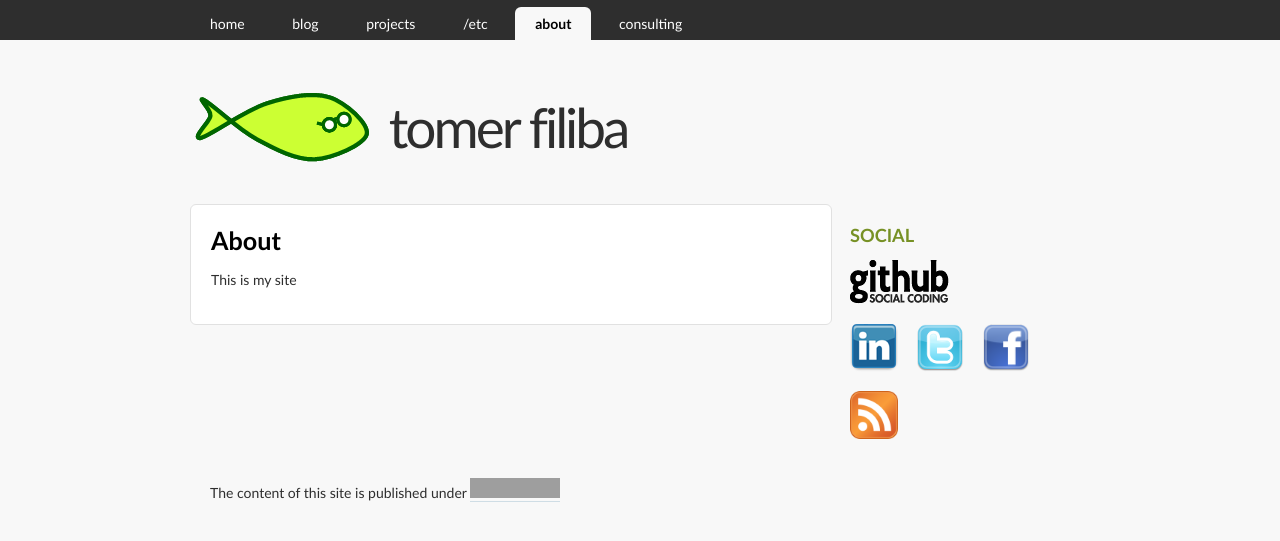
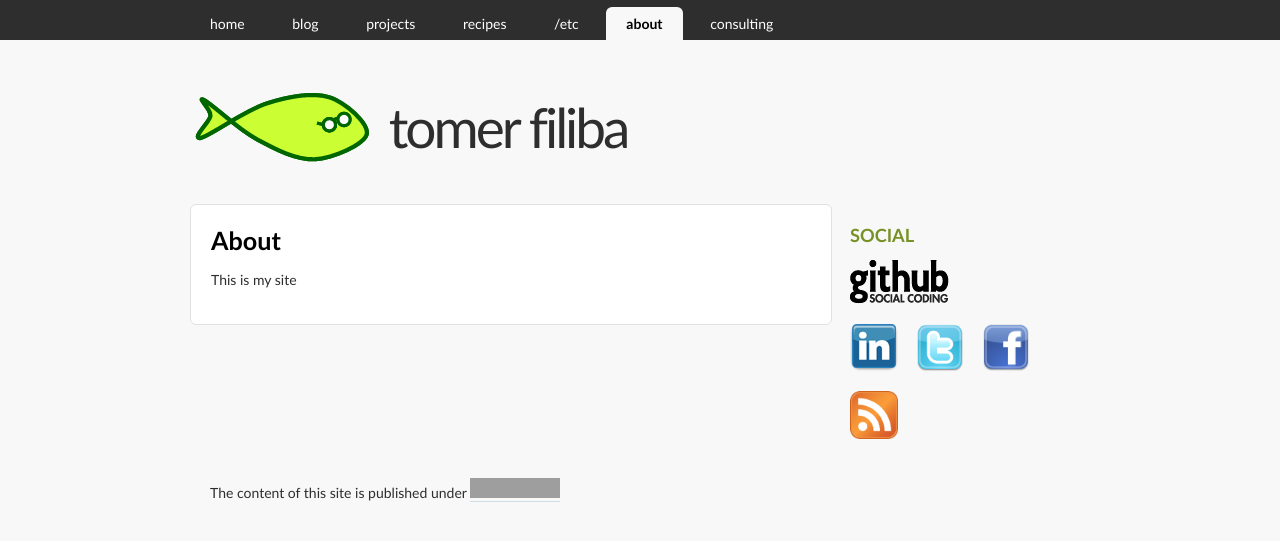
Before and after one commit to tomerfiliba/tomerfiliba.github.io, a Jekyll site: the page built from etc/about.md, in a window 1280 px wide. Shown: the top 541 px of the page. Built offline with Jekyll 4.4.1, drawn with Linux system fonts in a browser that asks for light colours; Markdown is read by kramdown in place of the engine named in the settings; grey boxes are pictures that could not be loaded.

Commit message:
moving stuff

```diff
--- a/_layouts/default.html
+++ b/_layouts/default.html
@@ -45,6 +45,12 @@
                             <li><a href="/projects">projects</a></li>
                         {% endif %}
 
+                        {% if page.section == "recipes" %}
+                            <li><a class="selected" href="/recipes">recipes</a></li>
+                        {% else %}
+                            <li><a href="/projects">recipes</a></li>
+                        {% endif %}
+
                         {% if page.section == "etc" %}
                             <li><a class="selected" href="/etc">/etc</a></li>
                         {% else %}
@@ -52,15 +58,15 @@
                         {% endif %}
 
                         {% if page.section == "about" %}
-                            <li><a class="selected" href="/about">about</a></li>
+                            <li><a class="selected" href="/etc/about">about</a></li>
                         {% else %}
-                            <li><a href="/about">about</a></li>
+                            <li><a href="/etc/about">about</a></li>
                         {% endif %}
 
                         {% if page.section == "consulting" %}
-                            <li><a class="selected" href="/consulting">consulting</a></li>
+                            <li><a class="selected" href="/etc/consulting">consulting</a></li>
                         {% else %}
-                            <li><a id="navbar-section-home" href="/consulting">consulting</a></li>
+                            <li><a href="/etc/consulting">consulting</a></li>
                         {% endif %}
                     </ul>
                 </div>
```
Also changed, not shown: etc.md (deleted, +0 -7 lines), etc/index.md (added, +7 -0 lines), recipes/index.md (added, +7 -0 lines), etc/about.md (renamed from about.md), etc/consulting.md (renamed from consulting.md), etc/foxx0rz.md (renamed from foxx0rz.md).
